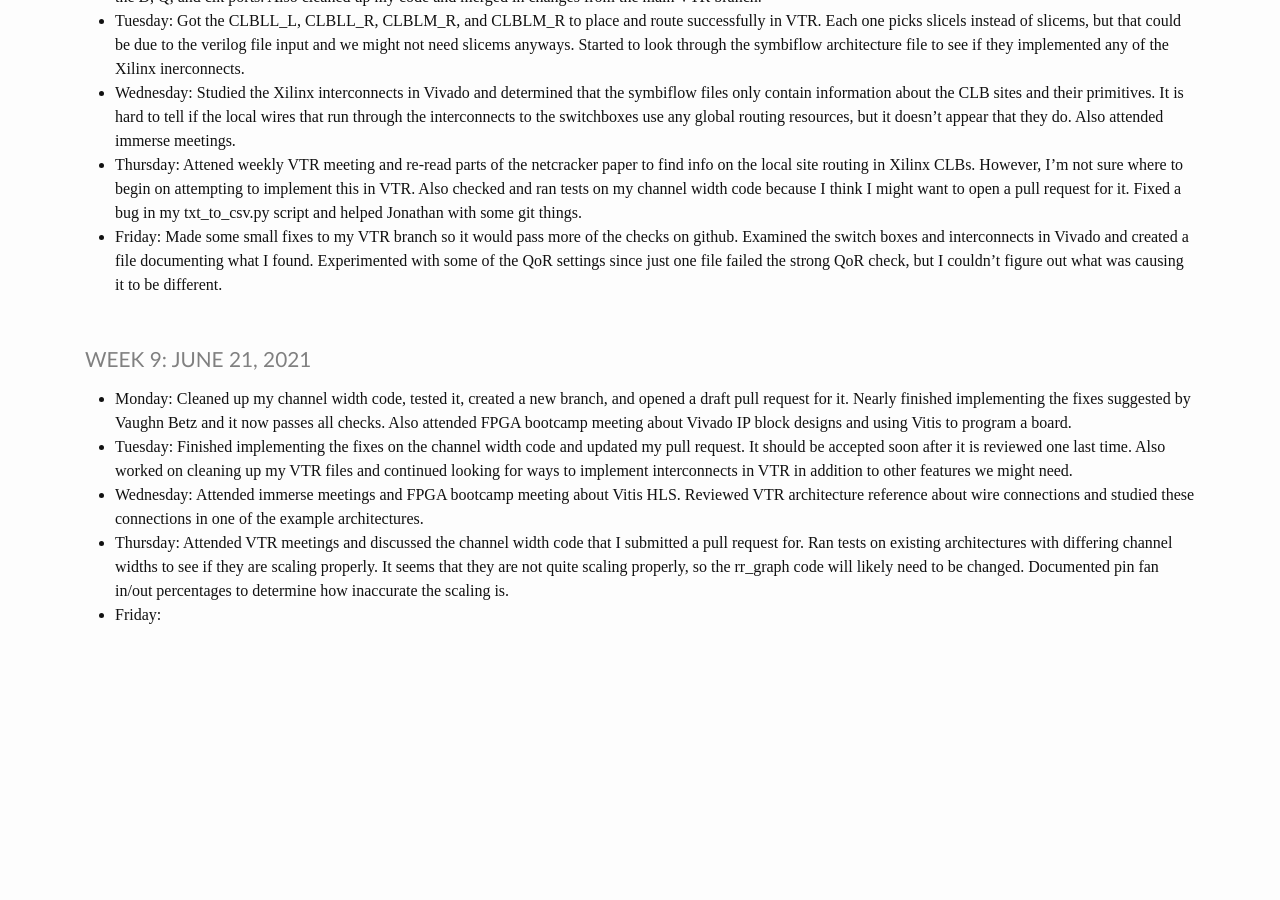
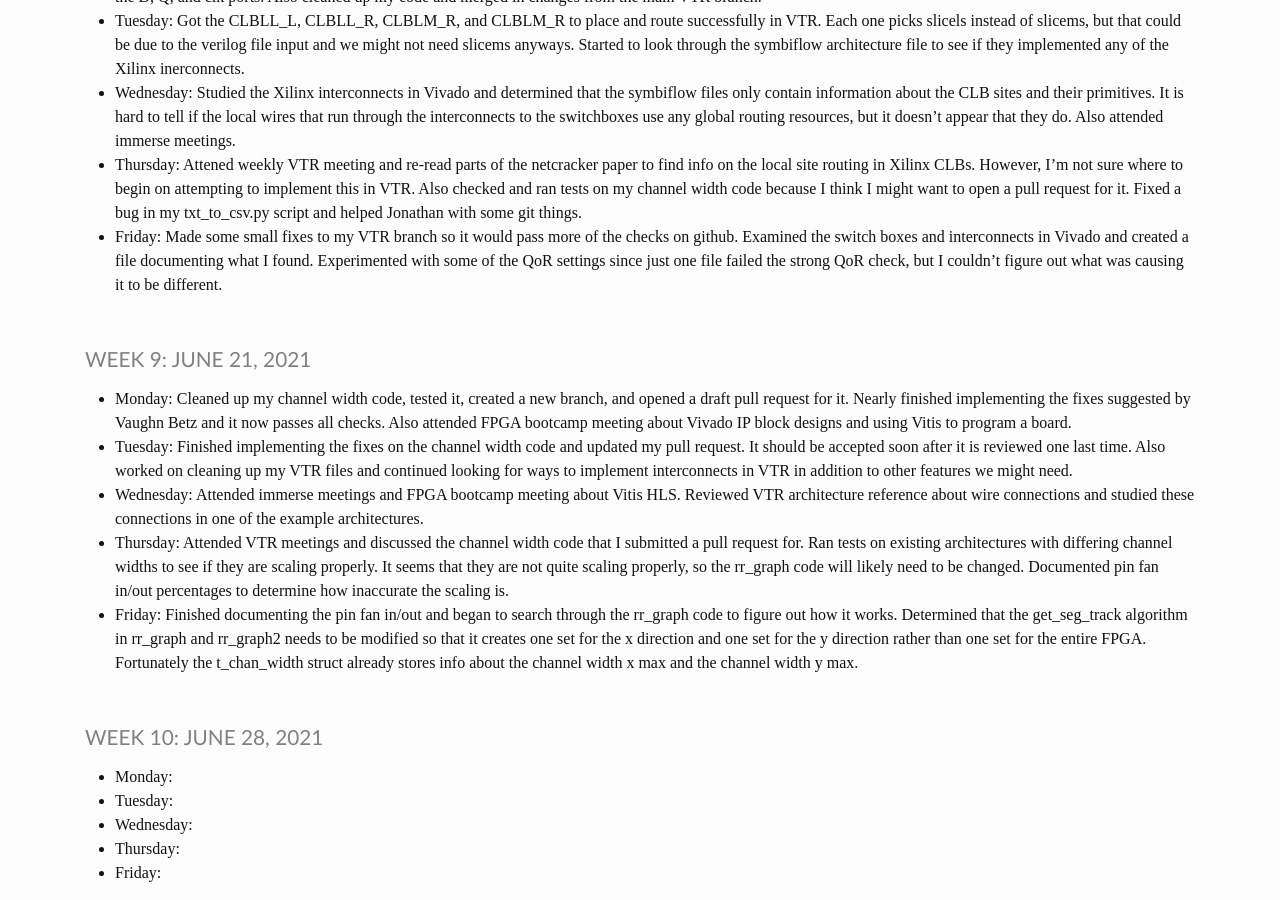
Before and after one commit to heinerb1/heinerb1.github.io, a Jekyll site: the page built from _pages/log.md, in a window 1280 px wide and 900 px high, scrolled down 2467 px. Built offline with Jekyll 4.4.1, drawn with Linux system fonts in a browser that asks for light colours; before the commit the page ends 3109 px from its top, so only the background shows below that.

Commit message:
6/25 Update

```diff
--- a/_pages/log.md
+++ b/_pages/log.md
@@ -150,4 +150,16 @@ title: IMMERSE Log
                 tests on existing architectures with differing channel widths to see if they are scaling properly.
                 It seems that they are not quite scaling properly, so the rr_graph code will likely need to be changed.
                 Documented pin fan in/out percentages to determine how inaccurate the scaling is.
+* **Friday**: Finished documenting the pin fan in/out and began to search through the rr_graph code to figure out how
+              it works. Determined that the get_seg_track algorithm in rr_graph and rr_graph2 needs to be modified so
+              that it creates one set for the x direction and one set for the y direction rather than one set for the
+              entire FPGA. Fortunately the t_chan_width struct already stores info about the channel width x max and
+              the channel width y max.
+
+### Week 10: June 28, 2021
+
+* **Monday**:
+* **Tuesday**:
+* **Wednesday**:
+* **Thursday**:
 * **Friday**:
```
